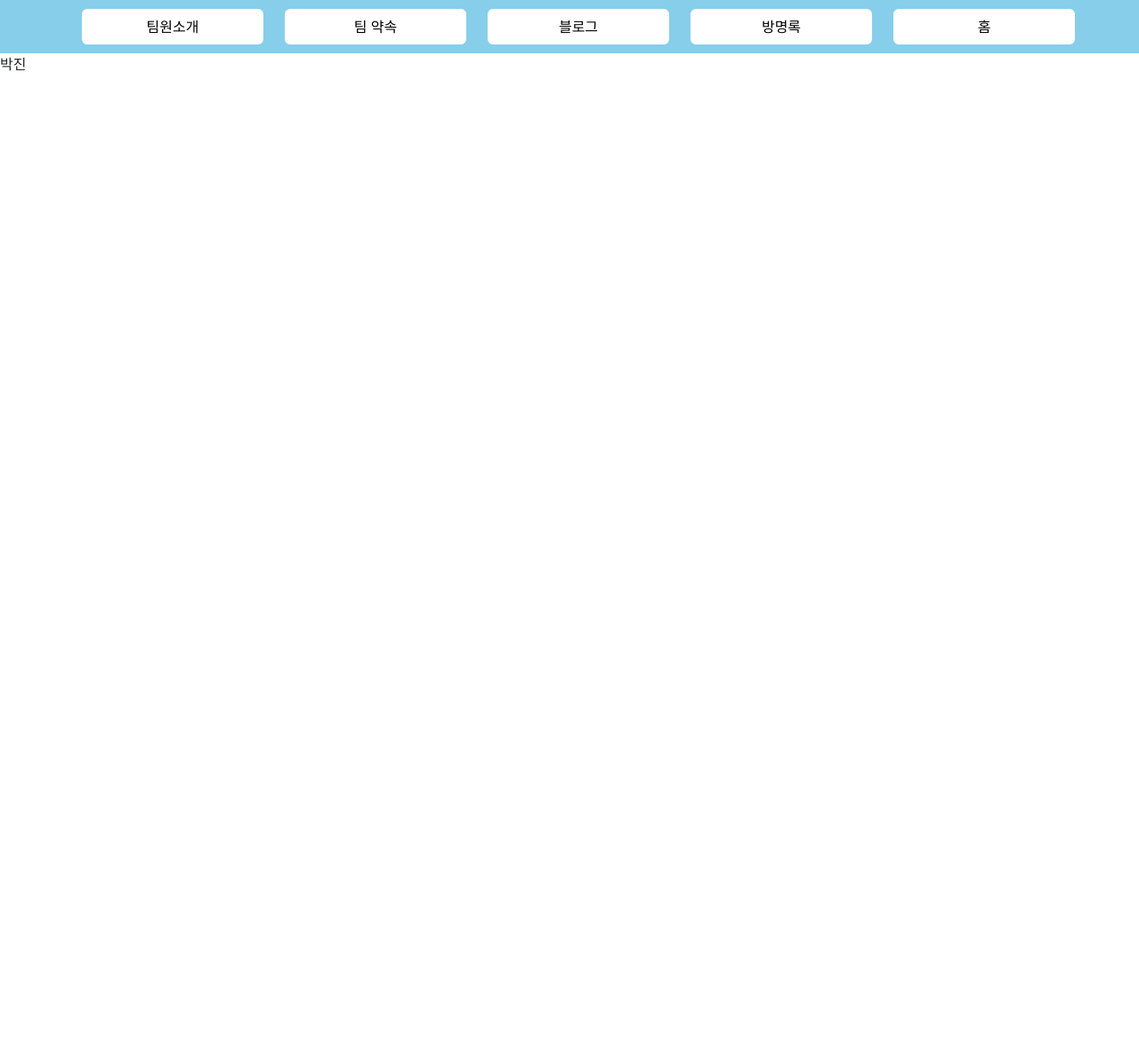
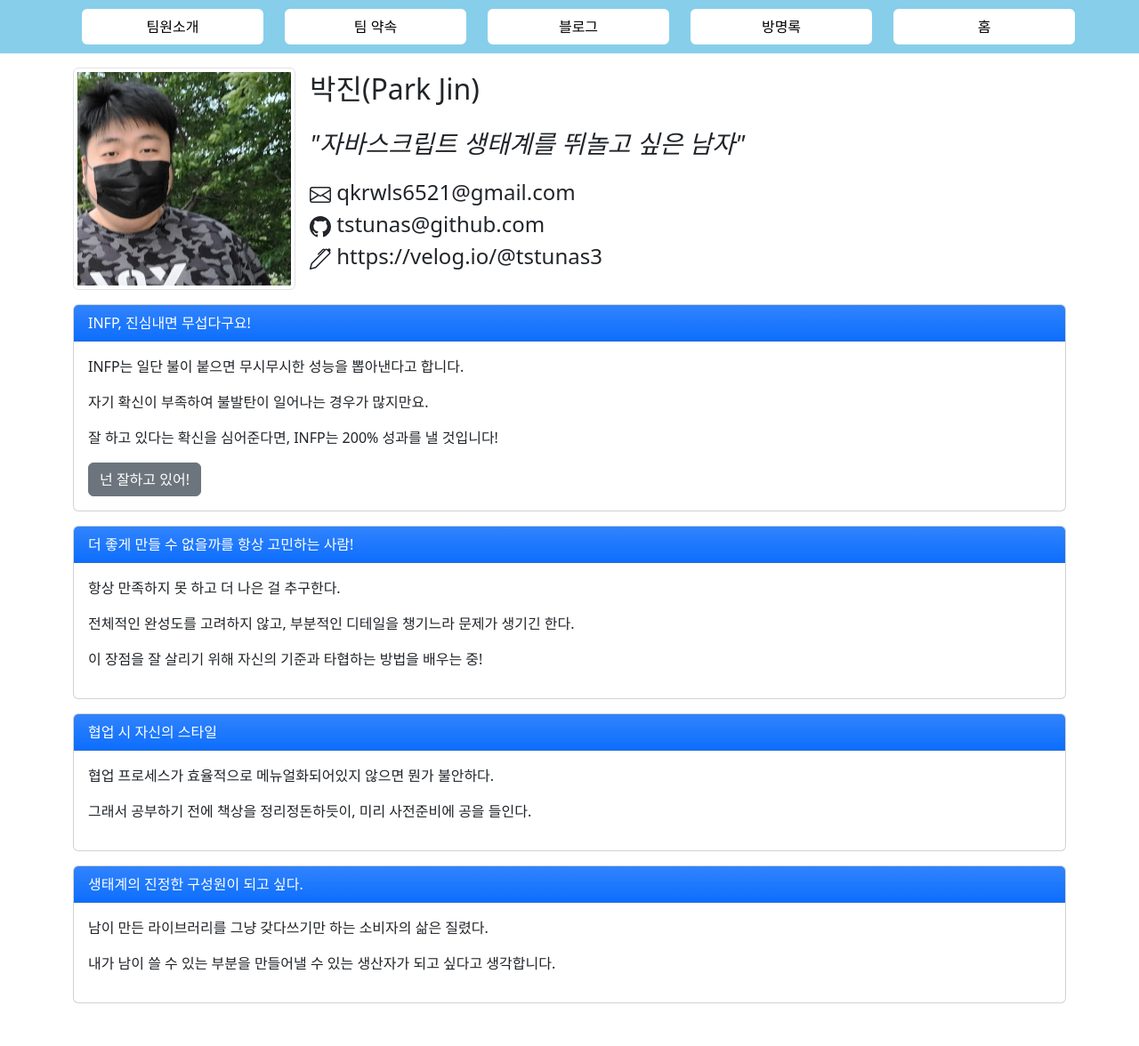
Before and after one commit to H-JJOO/taecho, a Flask app: page /member_3 in a window 1280 px wide. Shown: the whole page at 89% size. Before the commit the page ends 80 px from the top, so only its background shows below. Run offline with Flask 2, Linux system fonts and the light colour scheme.

Commit message:
Fix: parkjin private page

```diff
--- a/templates/member_3.html
+++ b/templates/member_3.html
@@ -1,7 +1,81 @@
 {% extends 'index.html' %}
 {% block head %}
+<link rel="stylesheet" href="/static/css/member_3.css">
 <title>박진</title>
 {% endblock %}
 {% block body %}
-박진
+<div class="container mt-3 pb-5">
+    <div class="d-flex flex-row mb-3">
+        <img src="/static/images/parkjin.jpg" class="img-thumbnail">
+
+
+        <div class="profile ms-3">
+            <p class="fs-2">박진(Park Jin)</p>
+            <p class="fs-3"><i>"자바스크립트 생태계를 뛰놀고 싶은 남자"</i></p>
+            <p class="fs-4 m-0">
+                <svg xmlns="http://www.w3.org/2000/svg" width="24" height="24" fill="currentColor"
+                     class="bi bi-envelope" viewBox="0 0 16 16">
+                    <path d="M0 4a2 2 0 0 1 2-2h12a2 2 0 0 1 2 2v8a2 2 0 0 1-2 2H2a2 2 0 0 1-2-2V4Zm2-1a1 1 0 0 0-1 1v.217l7 4.2 7-4.2V4a1 1 0 0 0-1-1H2Zm13 2.383-4.708 2.825L15 11.105V5.383Zm-.034 6.876-5.64-3.471L8 9.583l-1.326-.795-5.64 3.47A1 1 0 0 0 2 13h12a1 1 0 0 0 .966-.741ZM1 11.105l4.708-2.897L1 5.383v5.722Z"/>
+                </svg>
+                qkrwls6521@gmail.com
+            </p>
+            <p class="fs-4 m-0">
+                <svg xmlns="http://www.w3.org/2000/svg" width="24" height="24" fill="currentColor" class="bi bi-github"
+                     viewBox="0 0 16 16">
+                    <path d="M8 0C3.58 0 0 3.58 0 8c0 3.54 2.29 6.53 5.47 7.59.4.07.55-.17.55-.38 0-.19-.01-.82-.01-1.49-2.01.37-2.53-.49-2.69-.94-.09-.23-.48-.94-.82-1.13-.28-.15-.68-.52-.01-.53.63-.01 1.08.58 1.23.82.72 1.21 1.87.87 2.33.66.07-.52.28-.87.51-1.07-1.78-.2-3.64-.89-3.64-3.95 0-.87.31-1.59.82-2.15-.08-.2-.36-1.02.08-2.12 0 0 .67-.21 2.2.82.64-.18 1.32-.27 2-.27.68 0 1.36.09 2 .27 1.53-1.04 2.2-.82 2.2-.82.44 1.1.16 1.92.08 2.12.51.56.82 1.27.82 2.15 0 3.07-1.87 3.75-3.65 3.95.29.25.54.73.54 1.48 0 1.07-.01 1.93-.01 2.2 0 .21.15.46.55.38A8.012 8.012 0 0 0 16 8c0-4.42-3.58-8-8-8z"/>
+                </svg>
+                tstunas@github.com
+            </p>
+            <p class="fs-4 m-0">
+                <svg xmlns="http://www.w3.org/2000/svg" width="24" height="24" fill="currentColor" class="bi bi-pen"
+                     viewBox="0 0 16 16">
+                    <path d="m13.498.795.149-.149a1.207 1.207 0 1 1 1.707 1.708l-.149.148a1.5 1.5 0 0 1-.059 2.059L4.854 14.854a.5.5 0 0 1-.233.131l-4 1a.5.5 0 0 1-.606-.606l1-4a.5.5 0 0 1 .131-.232l9.642-9.642a.5.5 0 0 0-.642.056L6.854 4.854a.5.5 0 1 1-.708-.708L9.44.854A1.5 1.5 0 0 1 11.5.796a1.5 1.5 0 0 1 1.998-.001zm-.644.766a.5.5 0 0 0-.707 0L1.95 11.756l-.764 3.057 3.057-.764L14.44 3.854a.5.5 0 0 0 0-.708l-1.585-1.585z"/>
+                </svg>
+                https://velog.io/@tstunas3
+            </p>
+        </div>
+    </div>
+    <div class="card mt-3 ">
+        <div class="card-header bg-primary bg-gradient text-white">
+            INFP, 진심내면 무섭다구요!
+        </div>
+        <div class="card-body">
+            <p>INFP는 일단 불이 붙으면 무시무시한 성능을 뽑아낸다고 합니다.</p>
+            <p>자기 확신이 부족하여 불발탄이 일어나는 경우가 많지만요.</p>
+            <p>잘 하고 있다는 확신을 심어준다면, INFP는 200% 성과를 낼 것입니다!</p>
+             <button type="button" class="btn btn-secondary">넌 잘하고 있어!</button>
+        </div>
+    </div>
+
+    <div class="card mt-3">
+        <div class="card-header bg-primary bg-gradient text-white">
+            더 좋게 만들 수 없을까를 항상 고민하는 사람!
+        </div>
+        <div class="card-body">
+            <p>항상 만족하지 못 하고 더 나은 걸 추구한다.</p>
+            <p>전체적인 완성도를 고려하지 않고, 부분적인 디테일을 챙기느라 문제가 생기긴 한다.</p>
+            <p>이 장점을 잘 살리기 위해 자신의 기준과 타협하는 방법을 배우는 중!</p>
+        </div>
+    </div>
+
+    <div class="card mt-3">
+        <div class="card-header bg-primary bg-gradient text-white">
+            협업 시 자신의 스타일
+        </div>
+        <div class="card-body">
+            <p>협업 프로세스가 효율적으로 메뉴얼화되어있지 않으면 뭔가 불안하다.</p>
+            <p>그래서 공부하기 전에 책상을 정리정돈하듯이, 미리 사전준비에 공을 들인다.</p>
+        </div>
+    </div>
+
+    <div class="card mt-3">
+        <div class="card-header bg-primary bg-gradient text-white">
+            생태계의 진정한 구성원이 되고 싶다.
+        </div>
+        <div class="card-body">
+            <p>남이 만든 라이브러리를 그냥 갖다쓰기만 하는 소비자의 삶은 질렸다.</p>
+            <p>내가 남이 쓸 수 있는 부분을 만들어낼 수 있는 생산자가 되고 싶다고 생각합니다.</p>
+        </div>
+    </div>
+</div>
 {% endblock %}
```
Also changed, not shown: static/css/member_3.css (added), static/images/parkjin.jpg (added).
